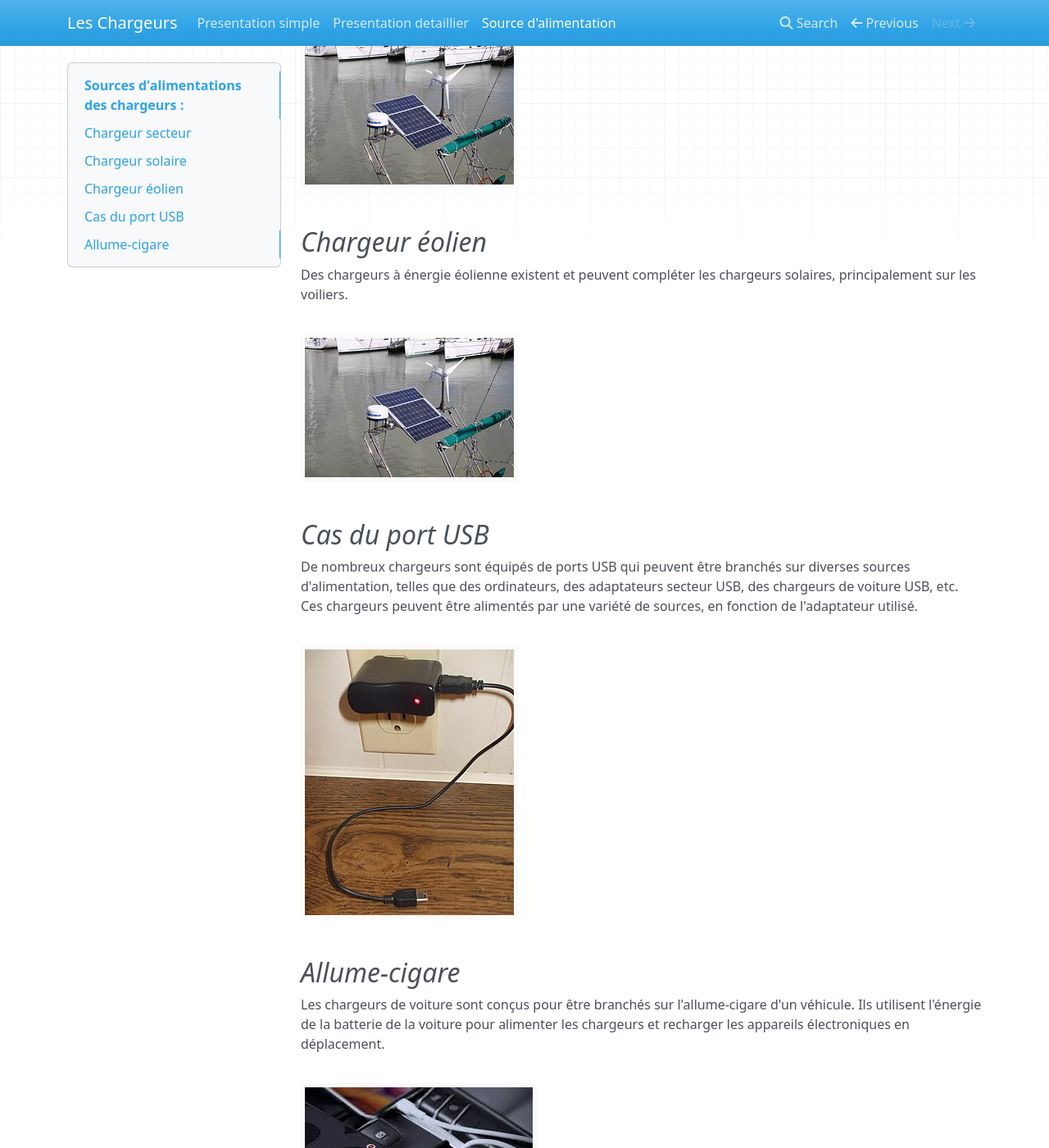
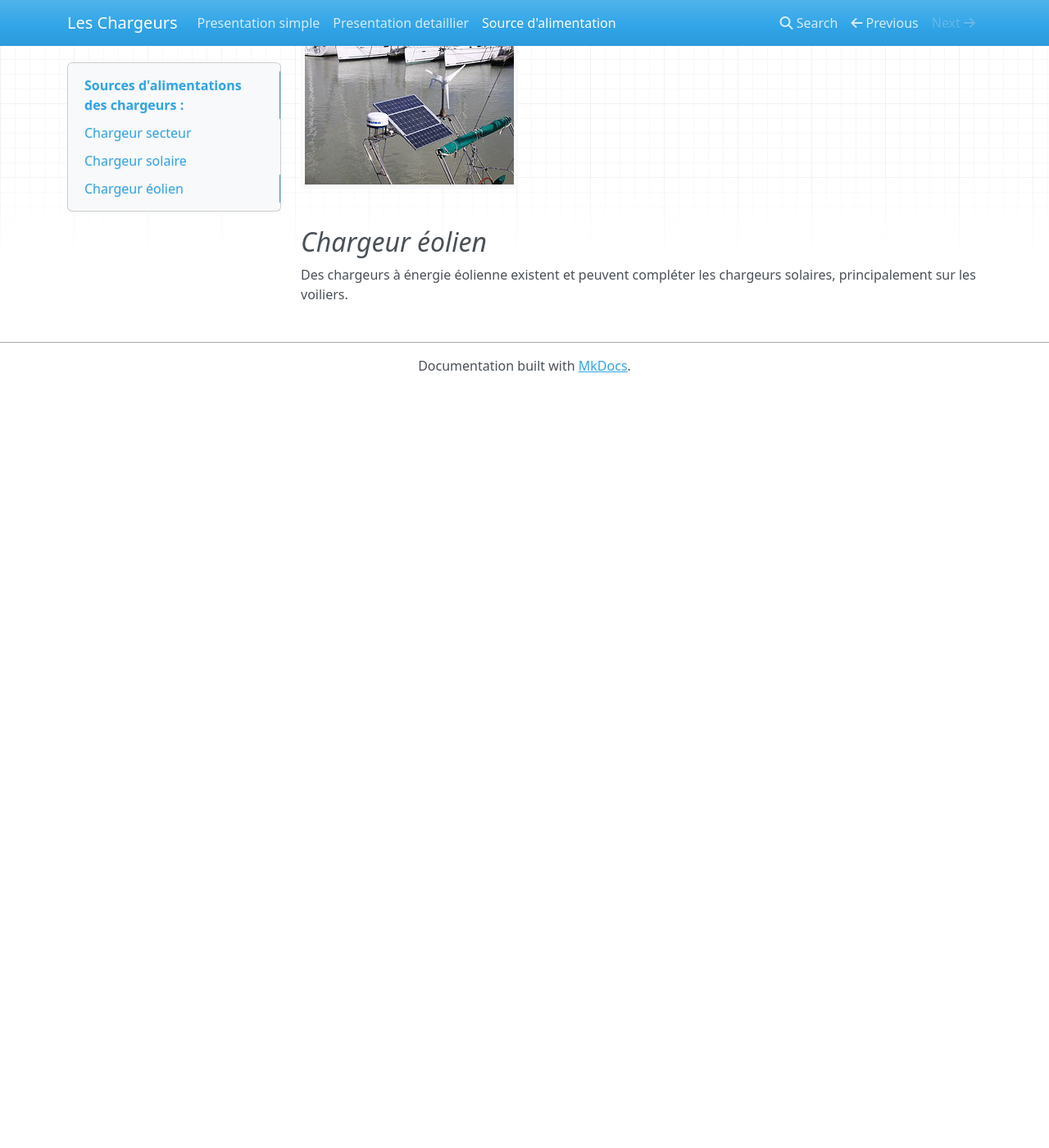
Before and after one commit to Killeurnoobs/chargeur, an MkDocs documentation site: the page built from docs/chargeurtype.md, in a window 1280 px wide and 1400 px high, scrolled down 773 px. Shown: the whole window at 82% size. Built offline with MkDocs 1.6.1, drawn with Linux system fonts in a browser that asks for light colours; nearby versions of some CDN libraries; after the commit the page ends 1247 px from its top, so only the background shows below that.

Commit message:
erreur add

```diff
--- a/docs/chargeurtype.md
+++ b/docs/chargeurtype.md
@@ -10,13 +10,3 @@ Certains chargeurs, appelés chargeurs solaires, utilisent l'énergie solaire po
 ![image](\image\solaire.png)
 ##*Chargeur éolien*
 Des chargeurs à énergie éolienne existent et peuvent compléter les chargeurs solaires, principalement sur les voiliers.
-
-![image](\image\solaire.png)
-##*Cas du port USB*
-De nombreux chargeurs sont équipés de ports USB qui peuvent être branchés sur diverses sources d'alimentation, telles que des ordinateurs, des adaptateurs secteur USB, des chargeurs de voiture USB, etc. Ces chargeurs peuvent être alimentés par une variété de sources, en fonction de l'adaptateur utilisé.
-
-![image](\image\wall.png)
-##*Allume-cigare*
- Les chargeurs de voiture sont conçus pour être branchés sur l'allume-cigare d'un véhicule. Ils utilisent l'énergie de la batterie de la voiture pour alimenter les chargeurs et recharger les appareils électroniques en déplacement.
-
- ![image](\image\allume.png)
```
